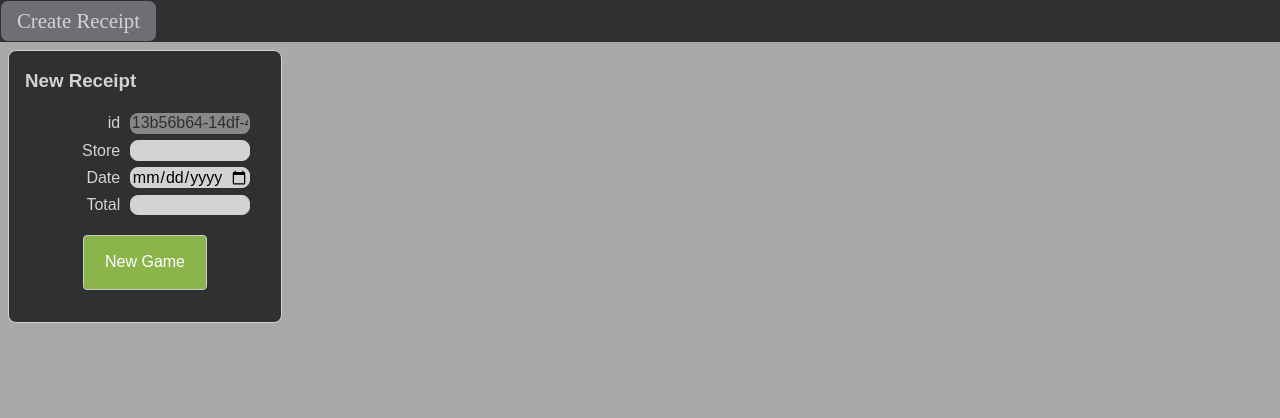
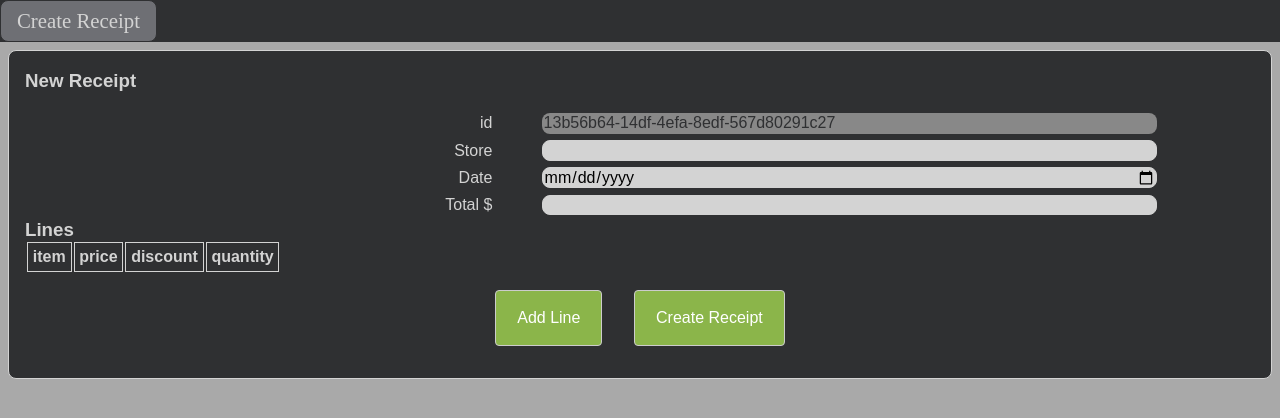
Before and after one commit to BenMedeiros/receipt-scanner, a website built with Parcel: page index.html in a window 1280 px wide. Both pictures are taken after a click on the button "Create Receipt". Built offline with nearby package versions, Linux system fonts and the light colour scheme.

Commit message:
added line table, but its so janky in that there are so many width dependecies to make it function..

```diff
--- a/css/receipt-scanner/inputForm.css
+++ b/css/receipt-scanner/inputForm.css
@@ -12,7 +12,7 @@
     border-radius: .5rem;
     margin: 0.5rem;
     /*float: left;*/
-    width: 15rem;
+    /*width: 15rem;*/
     height: auto;
     display: block;
     /*position: absolute;*/
@@ -52,7 +52,7 @@
     padding-right: 4%;
 }
 
-#inputForm input, select {
+#inputForm > div > input, select {
     height: 1.3rem;
     width: 50%;
     margin: .2rem 0;
--- a/css/receipt-scanner/theme.css
+++ b/css/receipt-scanner/theme.css
@@ -28,3 +28,29 @@ body {
 i {
   vertical-align: bottom;
 }
+
+table {
+  display: block;
+  overflow-x: scroll;
+  width: 100%;
+}
+
+th, td {
+  border: 1px solid var(--color-menu-border);
+  border-collapse: collapse;
+  padding: .3rem;
+  width: auto;
+}
+
+td > input {
+  width: 90%; /*causes issues with using th.width*/
+  background-color: var(--color-menu-border);
+}
+
+table caption {
+  text-align: left;
+  caption-side: top;
+  color: var(--color-menu-border);
+  font-size: 1.17em;
+  font-weight: bold;
+}
--- /dev/null
+++ b/html/components/TableType.js
@@ -0,0 +1,39 @@
+'use strict';
+
+export class TableType {
+  rows = [];
+
+  constructor(name, cols) {
+    this.name = name;
+    this.cols = cols;
+  }
+
+  createElementIn(parentEl){
+    this.element = document.createElement("table");
+    const caption = document.createElement("caption");
+    caption.innerText = this.name;
+    this.element.appendChild(caption);
+
+    const tr = document.createElement("tr");
+    this.element.appendChild(tr);
+
+    for (const col of this.cols) {
+      const th = document.createElement("th");
+      th.innerText = col;
+      tr.appendChild(th);
+    }
+
+    parentEl.appendChild(this.element);
+  }
+
+  addRowValues(inputTypes){
+    const tr = document.createElement("tr");
+    this.element.appendChild(tr);
+
+    for (const inputType of inputTypes) {
+      const td = document.createElement("td");
+      inputType.createElementIn(td);
+      tr.appendChild(td);
+    }
+  }
+}
--- a/html/tinyComponents/LabelInputType.js
+++ b/html/tinyComponents/LabelInputType.js
@@ -1,14 +1,28 @@
 'use strict';
 
-const supportedTypes = ['number', 'string', 'checkbox', 'date'];
+const supportedTypes = ['number', 'integer', 'currency', 'string', 'checkbox', 'date'];
 
 export class LabelInputType {
   element = null;
   parentsElements = [];
 
   constructor(name, type, labelText, initialValue, placeholder, readOnly) {
+    this.id = name;
     this.name = name;
-    this.type = type;
+    //wrapped the type for common scenarios
+    if (type === 'number') {
+      this.step = 'any';
+      this.type = 'number';
+    } else if (type === 'integer') {
+      this.step = '1';
+      this.type = 'number';
+    } else if (type === 'currency') {
+      this.step = '.01'
+      this.type = 'number';
+    } else {
+      this.type = type;
+    }
+
     this.labelText = labelText;
     this.initialValue = initialValue;
     this.placeholder = placeholder;
@@ -24,40 +38,46 @@ export class LabelInputType {
       console.error('Already exists in this element', this);
     }
 
-    const divEl = document.createElement("div");
-
-    const labelEl = document.createElement("label");
-    labelEl.htmlFor = this.name;
-    labelEl.innerText = this.labelText;
-    divEl.appendChild(labelEl);
-
-    const inputEl = document.createElement("input");
-    inputEl.type = this.type;
-    inputEl.id = this.name;
-    inputEl.name = this.name;
+    this.element = document.createElement("input");
+    this.element.type = this.type;
+    this.element.id = this.id;
+    this.element.name = this.name;
 
     if (this.initialValue !== undefined) {
       if (this.type === 'checkbox') {
-        inputEl.checked = this.initialValue;
+        this.element.checked = this.initialValue;
       } else {
-        inputEl.initialValue = this.initialValue;
+        this.element.initialValue = this.initialValue;
       }
     }
 
-    if(this.type === 'number') inputEl.step = '.01';
+    if (this.step !== undefined) this.element.step = this.step;
+    if (this.readOnly) this.element.readOnly = true;
 
     if (this.placeholder !== undefined) {
-      if(this.initialValue !== null && this.initialValue !== undefined){
+      if (this.initialValue !== null && this.initialValue !== undefined) {
         throw new Error('read only fields use placeholder');
       }
-      inputEl.placeholder = this.placeholder;
+      this.element.placeholder = this.placeholder;
     }
-    if (this.readOnly) inputEl.readOnly = true;
-    divEl.appendChild(inputEl);
-    this.element = inputEl;
 
-    parentEl.appendChild(divEl);
+    //if no label, just create the input (ex. tables)
+    if (this.labelText) {
+      const divEl = document.createElement("div");
+
+      const labelEl = document.createElement("label");
+      labelEl.htmlFor = this.name;
+      labelEl.innerText = this.labelText;
+
+      divEl.appendChild(labelEl);
+      divEl.appendChild(this.element);
+      parentEl.appendChild(divEl);
+    } else {
+      parentEl.appendChild(this.element);
+    }
+
     this.parentsElements.push(parentEl);
+    return this.element;
   }
 
   getValue() {
@@ -73,4 +93,8 @@ export class LabelInputType {
       return this.element.value;
     }
   }
+
+  destory() {
+    if (this.element) this.element.remove();
+  }
 }
--- a/js/app/ReceiptType.js
+++ b/js/app/ReceiptType.js
@@ -3,6 +3,7 @@
 import {LabelInputType} from "../../html/tinyComponents/LabelInputType.js";
 import {ButtonType} from "../../html/tinyComponents/ButtonType.js";
 import {createGenericForm} from "./form.js";
+import {TableType} from "../../html/components/TableType.js";
 
 let receipts = localStorage.getItem('receipts');
 if (!receipts || typeof receipts !== 'object' || Array.isArray(receipts)) {
@@ -26,12 +27,34 @@ export class ReceiptType {
     this.idInput = new LabelInputType('id', 'string', 'id', null, this.id, true);
     this.storeInput = new LabelInputType('store', 'string', 'Store');
     this.dateInput = new LabelInputType('date', 'date', 'Date');
-    this.totalInput = new LabelInputType('total', 'number', 'Total');
-    this.submitInput = new ButtonType('submit', 'New Game', () => this.readForm());
+    this.totalInput = new LabelInputType('total', 'currency', 'Total $');
+
+    this.tableInput = new TableType('Lines', ['item', 'price', 'discount', 'quantity']);
+    this.lineInputs = [];
+
+    this.addLineInput = new ButtonType('addLine', 'Add Line', () => this.addItemLine());
+
+    this.submitInput = new ButtonType('submit', 'Create Receipt', () => this.readForm());
 
     this.form = createGenericForm('New Receipt', [
-      this.idInput, this.storeInput, this.dateInput, this.totalInput, this.submitInput
+      this.idInput, this.storeInput, this.dateInput, this.totalInput,
+      this.tableInput,
+      this.addLineInput, this.submitInput
     ]);
+
+    document.getElementById("main").appendChild(this.form);
+  }
+
+  addItemLine() {
+    const newLine = {
+      item: new LabelInputType('item', 'string'),
+      price: new LabelInputType('price', 'currency'),
+      discount: new LabelInputType('discount', 'currency'),
+      quantity: new LabelInputType('quantity', 'integer')
+    };
+    this.lineInputs.push(newLine);
+    this.tableInput.addRowValues(Object.values(newLine));
+    return newLine;
   }
 
   readForm() {
@@ -39,11 +62,13 @@ export class ReceiptType {
     this.date = this.dateInput.getValue();
     this.total = this.totalInput.getValue();
     console.log(this);
+
     receipts[this.id] = {
       store: this.store,
       date: this.date,
       total: this.total
     }
+    localStorage.setItem('receipts', JSON.stringify(receipts));
 
     setTimeout(() => this.destroy(), 100);
   }
--- a/js/app/form.js
+++ b/js/app/form.js
@@ -14,7 +14,6 @@ export function createGenericForm(title, inputTypes) {
   for (const inputType of inputTypes) {
     inputType.createElementIn(inputForm);
   }
-  //finally add the form to main
-  document.getElementById("main").appendChild(inputForm);
+
   return inputForm;
 }
```
